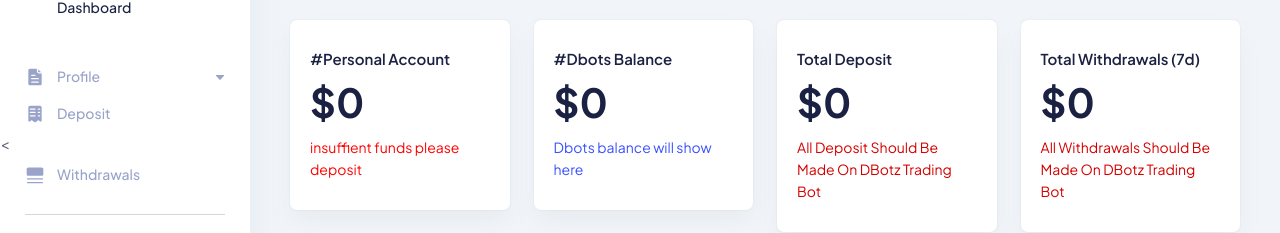
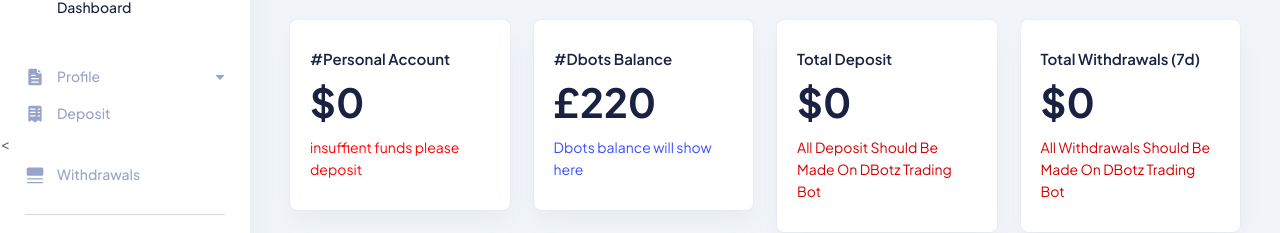
Before and after one commit to DDbots-actv/Dashboard, a website: page index.html in a window 1280 px wide. Shown: the part 167-400 px from the top of the page. Drawn offline with Linux system fonts and the light colour scheme; files whose address does not match are found by name.

Commit message:
Update index.html

```diff
--- a/index.html
+++ b/index.html
@@ -528,7 +528,7 @@
                 </div> -->
                 <div class="content">
                   <h6 class="mb-10">#Dbots Balance</h6>
-                  <h3 class="text-bold mb-10"  style="font-size: 2.5rem;">$0</h3>
+                  <h3 class="text-bold mb-10"  style="font-size: 2.5rem;">£220</h3>
                   <p class="text-sm" style="color: rgb(57, 80, 254);">
                     Dbots balance will show here
                   </p>
```
